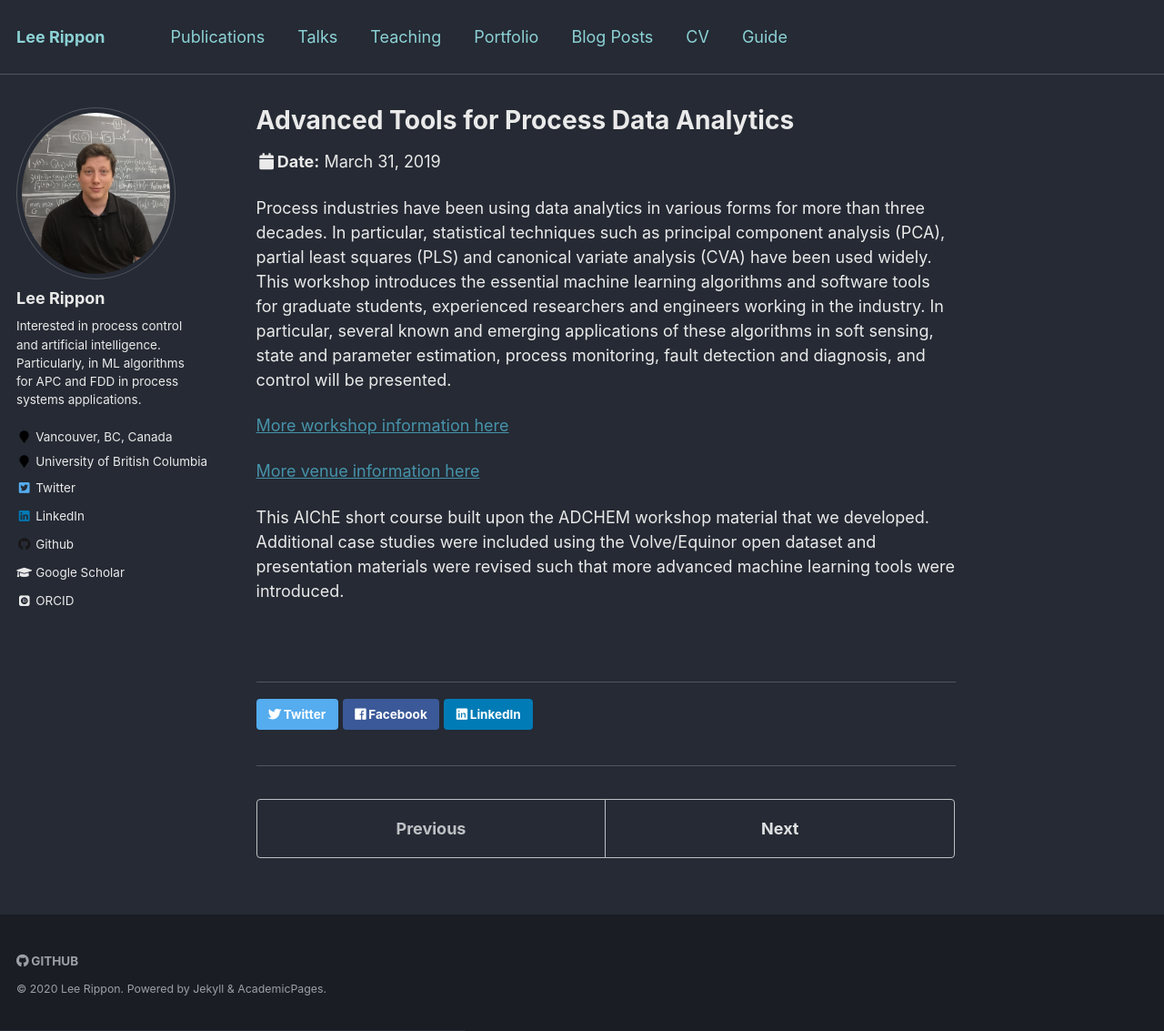
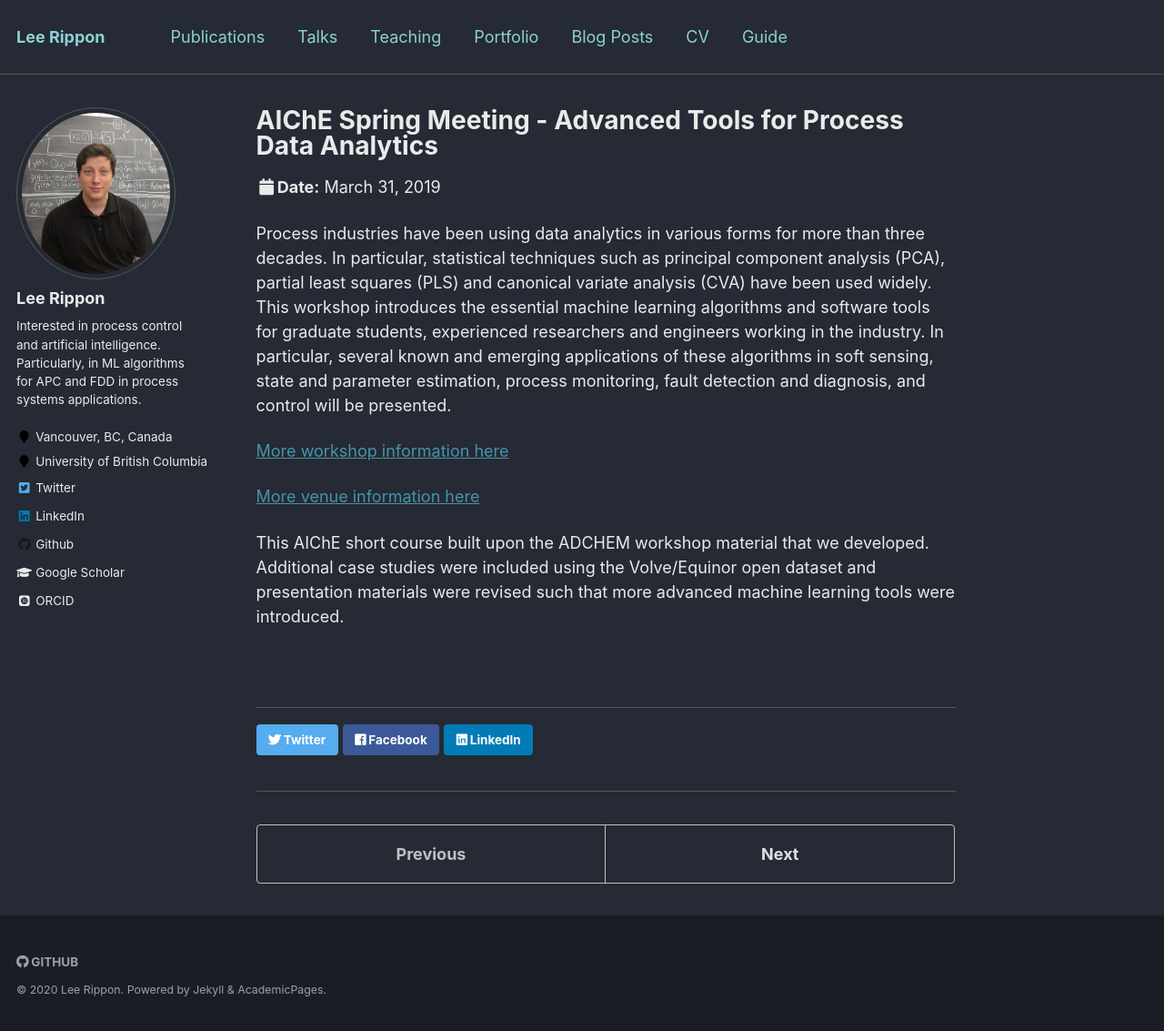
Before and after one commit to LeeRippon/LeeRippon.github.io, a Jekyll site: the page built from _talks/2019-aiche.md, in a window 1280 px wide and 1133 px high. Shown: the whole window at 91% size. Built offline with Jekyll 4.4.1, drawn with Linux system fonts in a browser that asks for light colours; some web fonts are replaced.

Commit message:
Update 2019-aiche.md

```diff
--- a/_talks/2019-aiche.md
+++ b/_talks/2019-aiche.md
@@ -1,5 +1,5 @@
 ---
-title: "Advanced Tools for Process Data Analytics"
+title: "AIChE Spring Meeting - Advanced Tools for Process Data Analytics"
 collection: talks
 type: "Short course"
 permalink: /talks/2019-aiche
```
